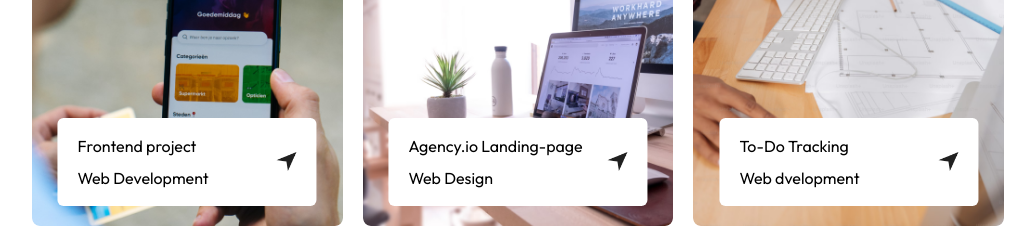
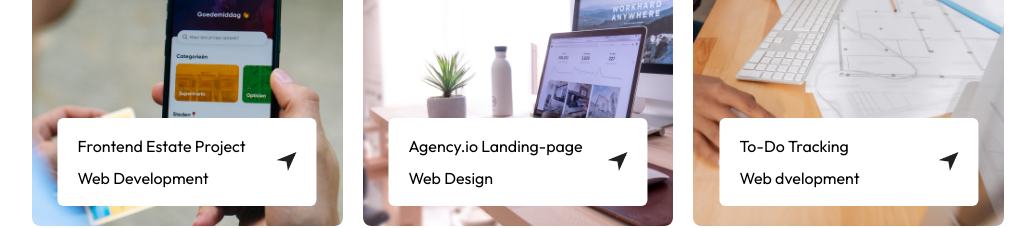
Before and after one commit to devrabby/new-portfolio, a Next.js app: page / in a window 1280 px wide. Shown: the part 2820-3048 px from the top of the page, without its empty margins (122-1157 px from the left). Built offline with nearby package versions, Linux system fonts and the light colour scheme; a web font is replaced by a local one.

Commit message:
update portfolio

```diff
--- a/assets/assets.js
+++ b/assets/assets.js
@@ -86,7 +86,7 @@ export const assets = {
 export default assets;
 export const workData = [
     {
-        title: 'Frontend project',
+        title: 'Frontend Estate Project',
         description: 'Web Development',
         bgImage: '/work-1.png',
         link: "https://estate-landing-page-five.vercel.app",
```
